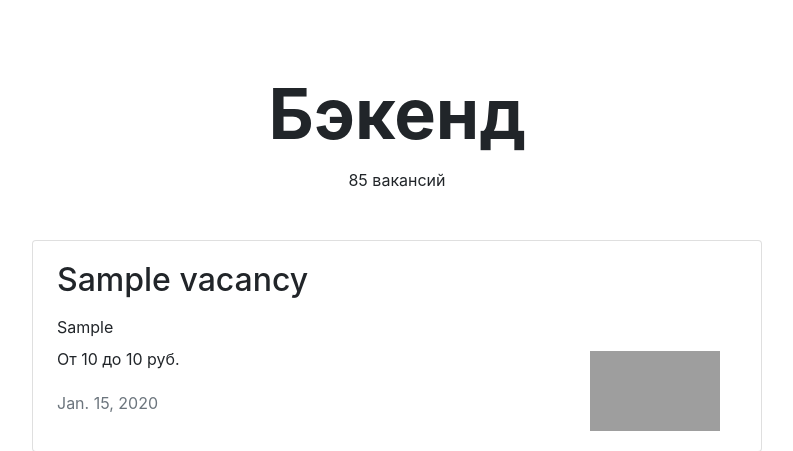
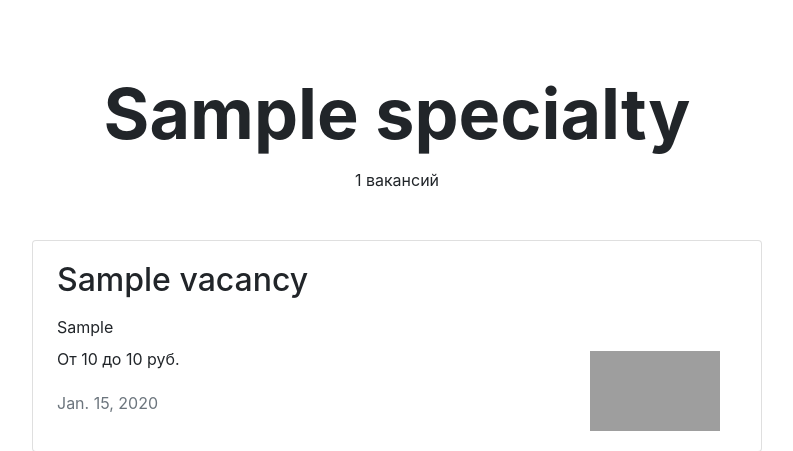
Before and after one commit to 350132377/project3, a Django app: page /vacancies/ in a window 1280 px wide. Shown: the part 72-523 px from the top of the page, without its empty margins (243-1036 px from the left). Run offline with Django 3.2, Linux system fonts and the light colour scheme; tables that the repository leaves empty hold one stand-in row (values such as "Sample post"); some libraries are stand-ins or nearby versions; grey boxes are pictures that could not be loaded.

Commit message:
initial commit

```diff
--- a/vacancies/templates/vacancies/index.html
+++ b/vacancies/templates/vacancies/index.html
@@ -82,7 +82,7 @@
             </a>
             <div class="card-body">
               <p>{{ company.title }}</p>
-              <p class="card-text"><a href="{% url 'company' company.title %}">{{ company.employee_count }} вакансий</a></p>
+              <p class="card-text"><a href="{% url 'company' company.title %}">{{ company.vacancies.count }} вакансий</a></p>
             </div>
           </div>
         </div>
--- a/vacancies/templates/vacancies/vacancies.html
+++ b/vacancies/templates/vacancies/vacancies.html
@@ -30,9 +30,10 @@
   </header>
 
   <main class="container mt-3">
+    {% for specialty in specialties %}
     <section>
-      <h1 class="h1 text-center mx-auto mt-4 pt-5" style="font-size: 70px;"><strong>Бэкенд</strong></h1>
-      <p class="text-center pt-1">85 вакансий</p>
+      <h1 class="h1 text-center mx-auto mt-4 pt-5" style="font-size: 70px;"><strong>{{ specialty.title }}</strong></h1>
+      <p class="text-center pt-1">{{ specialty.vacancies.count }} вакансий</p>
       <div class="row mt-5">
         <div class="col-12 col-lg-8 offset-lg-2 m-auto">
           {% for vacancy in vacancies %}
@@ -46,7 +47,7 @@
                   <p class="text-muted pt-1">{{ vacancy.published_at }}</p>
                 </div>
                 <div class="col-12 col-md-4 col-lg-3 d-flex align-items-end">
-                  <a href="{% url 'vacancy' vacancy.specialty %}"><img src="https://place-hold.it/130x80" width="130" height="80" alt=""></a>
+                  <a href="{% url 'vacancy' vacancy.specialty_id %}"><img src="https://place-hold.it/130x80" width="130" height="80" alt=""></a>
                 </div>
               </div>
             </div>
@@ -55,5 +56,6 @@
         </div>
       </div>
     </section>
+    {% endfor %}
   </main>
   {% endblock %}
--- a/vacancies/templates/vacancies/vacancy.html
+++ b/vacancies/templates/vacancies/vacancy.html
@@ -38,13 +38,13 @@
       </div>
       <div class="col-12 col-lg-8">
         <section class="pl-3">
-          <a href="{% url 'vacancy' specialty %}"><img src="https://place-hold.it/130x80" width="130" height="80" alt=""></a>
+          <a href="#"><img src="https://place-hold.it/130x80" width="130" height="80" alt=""></a>
           <div class="d-flex align-items-baseline align-content-baseline">
             <h1 class="h2 mt-4 font-weight-bold" >{{ vacancy.title }}</h1>
             <p class="m-0 pl-3">{{ vacancy.salary_min }} – {{ vacancy.salary_max }} Р</p>
           </div>
           <p class="mt-2">{{ vacancy.skills }}</p>
-          <p class="text-muted mb-4">{{ company.title }} (15-30 человек), {{ company.location }} или удаленно</p>
+          <p class="text-muted mb-4">{{ vacancy.company_id }} (15-30 человек), {{ vacancy.company_id }} или удаленно</p>
           <div style="line-height: 1.8;">
             {{ vacancy.description|safe }}
           </div>
--- a/vacancies/views.py
+++ b/vacancies/views.py
@@ -12,12 +12,12 @@ def main_view(request):
 
 def vacancies_view(request):
     return render(request, 'vacancies/vacancies.html', context={
+        'specialties': Specialty.objects.all(),
         'vacancies': Vacancy.objects.all()
     })
 
-def vacancy_view(request, company, vacancy):
+def vacancy_view(request, vacancy):
     return render(request, 'vacancies/vacancy.html', context={
-        'company': Company.objects.filter(title=company),
         'vacancy': Vacancy.objects.filter(specialty=vacancy),
     })
 
```
